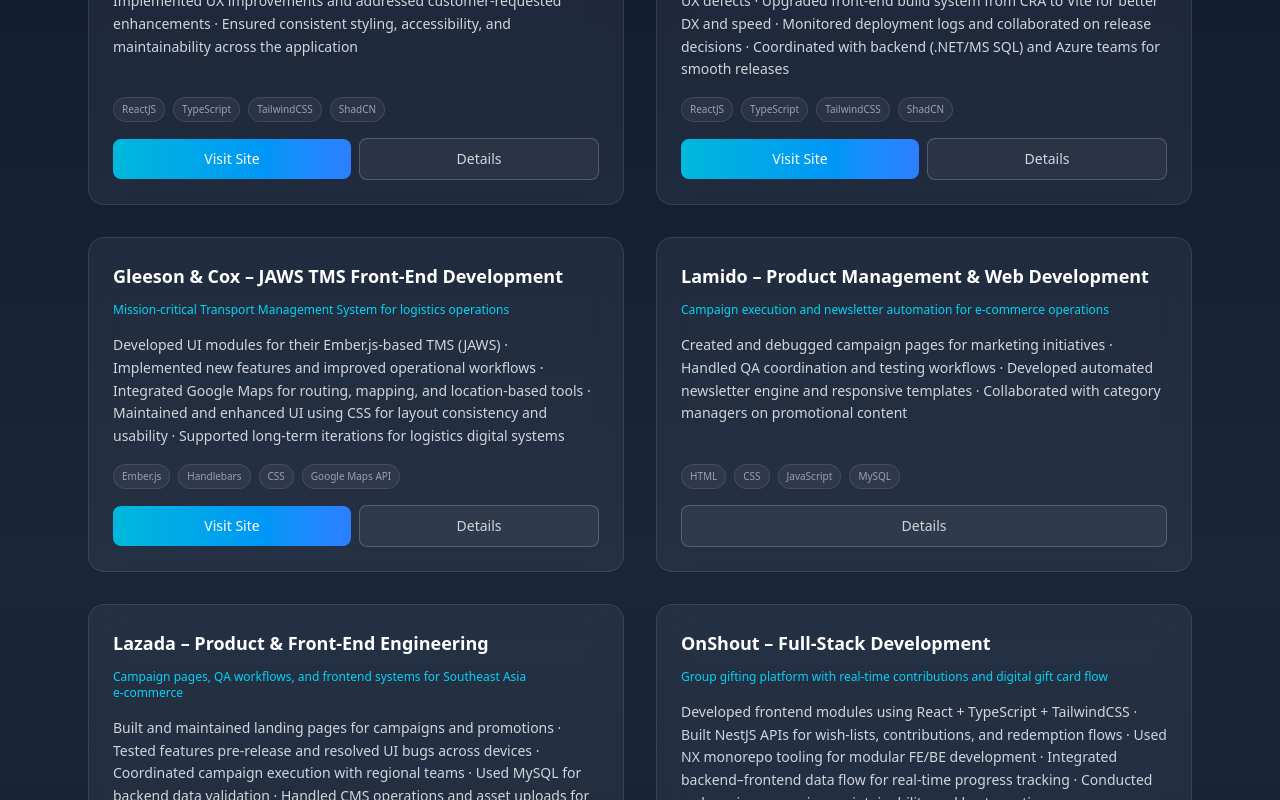
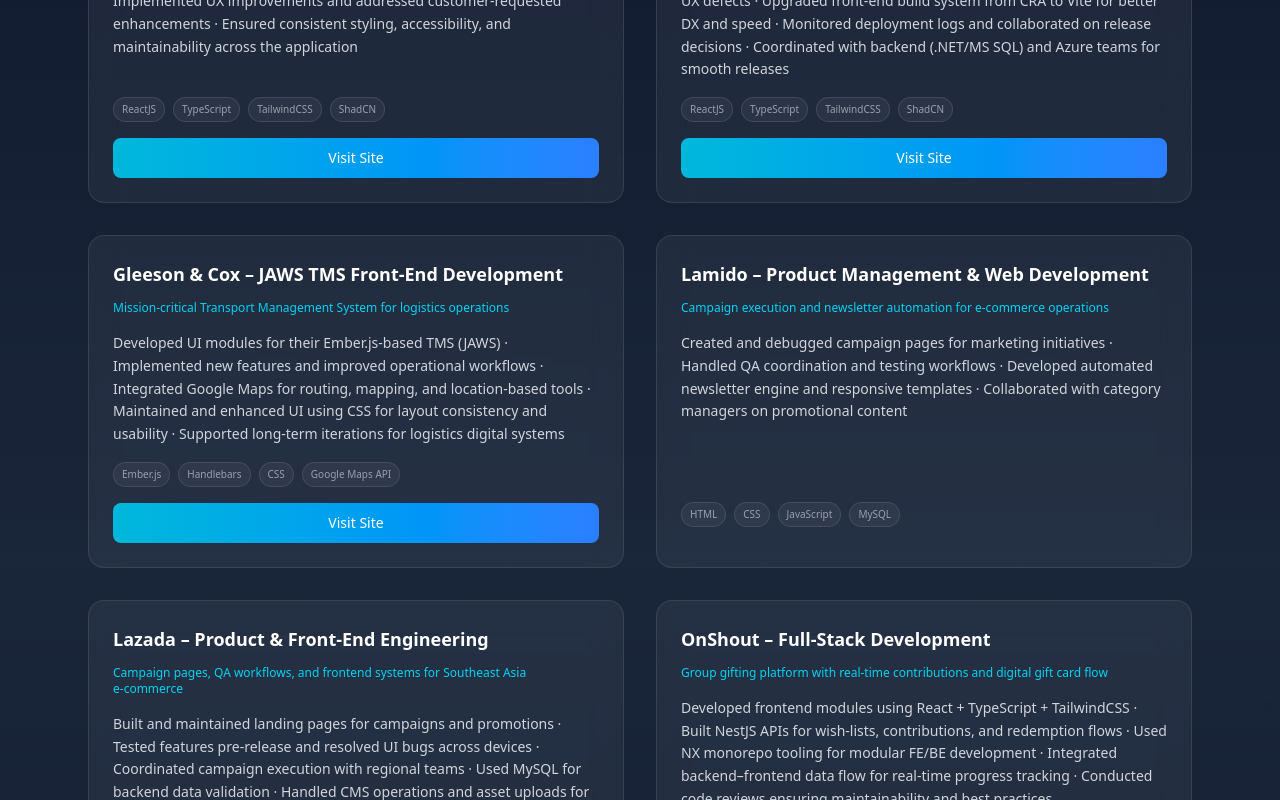
Before and after one commit to jersrej/jersrej.github.io, a React (Vite) app: page /projects in a window 1280 px wide. Shown: the part 1640-2440 px from the top of the page. Built offline with nearby package versions, Linux system fonts and the light colour scheme.

Commit message:
fix links

```diff
--- a/src/components/Footer.tsx
+++ b/src/components/Footer.tsx
@@ -15,7 +15,7 @@
             jerson.conmigo@gmail.com
           </a>
           <a
-            href="https://linkedin.com/in/jersrej"
+            href="https://linkedin.com/in/jerson-conmigo"
             target="_blank"
             rel="noopener noreferrer"
             className="text-gray-400 hover:text-cyan-400 transition-colors"
--- a/src/components/ProjectCard.tsx
+++ b/src/components/ProjectCard.tsx
@@ -1,4 +1,3 @@
-import { Link } from 'react-router-dom';
 import { Project } from '../data/projects';
 import { useState } from 'react';
 
@@ -56,25 +55,17 @@
           </div>
         </div>
 
-        <div className="flex items-center gap-2 mt-auto">
         {project.link && (
           <a
             href={project.link}
             target="_blank"
             rel="noopener noreferrer"
-              className="flex-1 text-center py-2.5 px-4 bg-linear-to-r from-cyan-500 to-blue-500 text-white text-sm font-medium rounded-lg hover:shadow-lg hover:shadow-cyan-500/50 transition-all duration-300 hover:scale-105"
+            className="w-full text-center py-2.5 px-4 bg-linear-to-r from-cyan-500 to-blue-500 text-white text-sm font-medium rounded-lg hover:shadow-lg hover:shadow-cyan-500/50 transition-all duration-300 hover:scale-105 mt-auto"
             onClick={(e) => e.stopPropagation()}
           >
             Visit Site
           </a>
         )}
-          <Link
-            to={`/projects/${project.id}`}
-            className="flex-1 text-center py-2.5 px-4 bg-white/5 border border-white/20 text-gray-300 text-sm font-medium rounded-lg hover:bg-white/10 hover:border-cyan-400/50 transition-all duration-300 hover:scale-105"
-          >
-            Details
-          </Link>
-        </div>
       </div>
     </article>
   );
--- a/src/components/sections/ContactSection.tsx
+++ b/src/components/sections/ContactSection.tsx
@@ -76,7 +76,7 @@
               </a>
 
               <a
-                href="https://linkedin.com/in/jersrej"
+                href="https://linkedin.com/in/jerson-conmigo"
                 target="_blank"
                 rel="noopener noreferrer"
                 className="group inline-flex items-center justify-center gap-2 px-8 py-4 bg-white/5 backdrop-blur-sm text-white rounded-xl font-medium border border-white/10 hover:bg-white/10 hover:border-white/20 transition-all duration-300"
```
Lines whose indentation alone changed are shown as unchanged.
